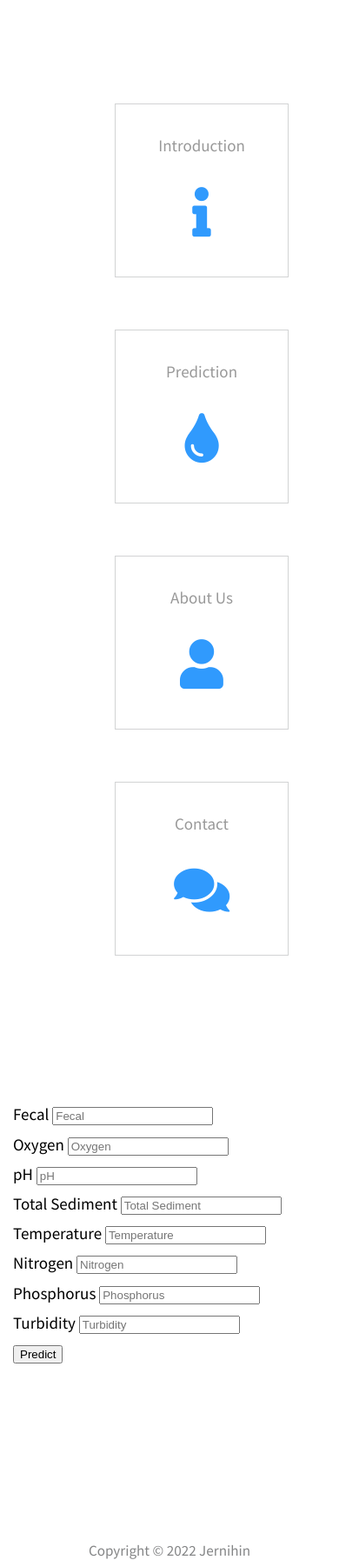
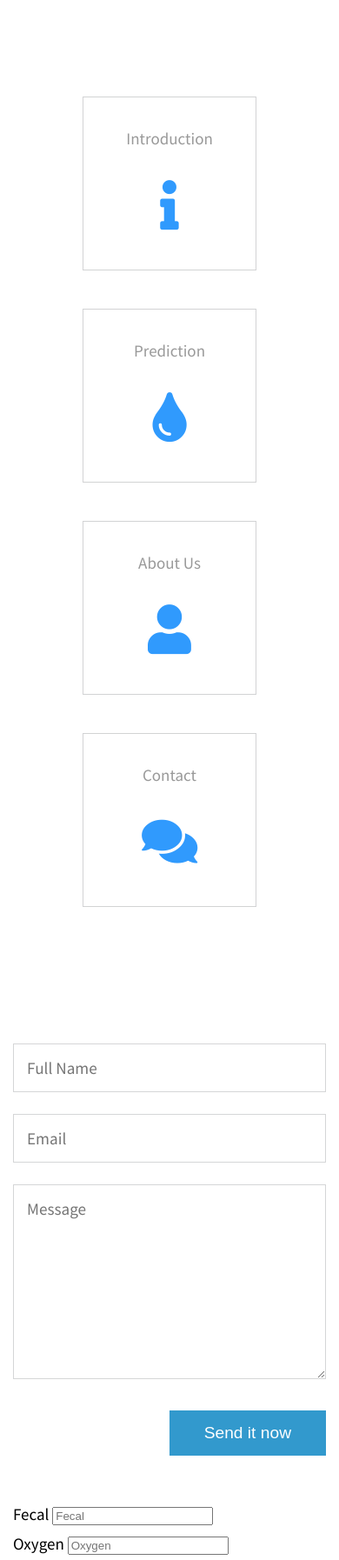
Before and after one commit to aNdr3W03/Jernihin, a Flask app: page / in a window 390 px wide. Shown: the part 574-2368 px from the top of the page at 87% size. Run offline with Flask 2, Linux system fonts and the light colour scheme; parts of the project's set-up code (start-up, migrations or seed data) failed here and were passed over.

Commit message:
update nav styling

```diff
--- a/static/css/jernihin.css
+++ b/static/css/jernihin.css
@@ -108,9 +108,7 @@ a {
 
 .tm-nav-item {
     list-style: none;
-    margin: 10px;
-    padding: 20px;
-    padding-left: 49px;
+    margin: 22px 53px;
 }
 
 .tm-nav-link {
@@ -455,6 +453,7 @@ figure.effect-chico:hover p {
 #contact {
     padding-bottom: 65px;
 }
+
 .tm-contact-col {
     flex: 0 0 50%;
     padding-left: 40px;
@@ -482,6 +481,10 @@ figure.effect-chico:hover p {
 
 .form-group {
     margin-bottom: 25px;
+}
+
+textarea {
+    resize: vertical;
 }
 
 select:not([multiple]) {
@@ -539,25 +542,25 @@ address {
 
 @media (max-width: 1264px) {
     .tm-main-nav ul {
-        max-width: 976px;
+        max-width: 918px;
     }
 }
 
 @media (max-width: 1020px) {
     .tm-main-nav ul {
-        max-width: 732px;
+        max-width: 612px;
     }
 }
 
 @media (max-width: 776px) {
     .tm-main-nav ul {
-        max-width: 488px;
+        max-width: 306px;
     }
 }
 
 @media (max-width: 532px) {
     .tm-main-nav ul {
-        max-width: 244px;
+        max-width: 306px;
     }
 }
 
--- a/templates/index.html
+++ b/templates/index.html
@@ -65,7 +65,6 @@
         <!-- Intro -->
         <div id="intro" class="popup mfp-with-anim mfp-hide tm-bg-gray">
             <a href="#" class="tm-close-popup">
-                return home
                 <i class="fas fa-times"></i>
             </a>
             <div class="tm-row tm-intro-row">
@@ -102,7 +101,6 @@
         <!-- Predict -->
         <div id="about" class="popup mfp-with-anim mfp-hide tm-bg-gray">
             <a href="#" class="tm-close-popup">
-                return home
                 <i class="fas fa-times"></i>
             </a>
             <h2 class="tm-color-primary tm-about-col tm-mb-40 tm-page-title">prediction page</h2>
@@ -141,7 +139,6 @@
         <!-- About Us -->
         <div id="gallery" class="popup mfp-with-anim mfp-hide tm-bg-gray">
             <a href="#" class="tm-close-popup">
-                return home
                 <i class="fas fa-times"></i>
             </a>
             <div class="tm-row tm-gallery-row">
@@ -150,25 +147,25 @@
                         <figure class="effect-chico tm-gallery-item portrait">
                             <img src="/static/img/portrait-01.jpg" alt="Image"/>
                             <figcaption>
-                                <p>..nama..</p>
+                                <p>Gilang</p>
                             </figcaption>
                         </figure>
                         <figure class="effect-chico tm-gallery-item nature">
                             <img src="/static/img/nature-01.jpg" alt="Image"/>
                             <figcaption>
-                                <p>..nama..</p>
+                                <p>Ades</p>
                             </figcaption>
                         </figure>
                         <figure class="effect-chico tm-gallery-item animal">
                             <img src="/static/img/animal-01.jpg" alt="Image"/>
                             <figcaption>
-                                <p>..nama..</p>
+                                <p>Andrew</p>
                             </figcaption>
                         </figure>
                         <figure class="effect-chico tm-gallery-item building">
                             <img src="/static/img/building-01.jpg" alt="Image"/>
                             <figcaption>
-                                <p>..nama..</p>
+                                <p>Cheliza</p>
                             </figcaption>
                         </figure>
                     </div>
@@ -229,7 +226,6 @@
         <!-- Contact -->
         <div id="contact" class="popup mfp-with-anim mfp-hide tm-bg-gray">
             <a href="#" class="tm-close-popup">
-                return home
                 <i class="fas fa-times"></i>
             </a>
             <h2 class="tm-contact-col tm-color-primary tm-page-title tm-mb-40">Contact Us</h2>
@@ -284,8 +280,8 @@
                         </li>
                         <li>
                             <a href="https://jernihin.up.railway.app">
-                                <i class="fas fa-link tm-contact-link-icon"></i>
-                                URL: jernihin.up.railway.app
+                                <i class="fa fa-globe tm-contact-link-icon"></i>
+                                Web: jernihin.up.railway.app
                             </a>
                         </li>
                     </ul>
@@ -295,6 +291,20 @@
     </div>
 
     <div class="tm-container">
+        <form id="contact-form" action="" method="POST" class="tm-contact-form">
+            <div class="form-group">
+                <input type="text" name="name" class="form-control rounded-0" placeholder="Full Name" required/>
+            </div>
+            <div class="form-group">
+                <input type="email" name="email" class="form-control rounded-0" placeholder="Email" required/>
+            </div>
+            <div class="form-group">
+                <textarea rows="8" name="message" class="form-control rounded-0" placeholder="Message" required></textarea>
+            </div>
+            <div class="form-group tm-text-right">
+                <button type="submit" class="tm-btn tm-btn-primary">Send it now</button>
+            </div>
+        </form>
         <form action="/predict" method="POST">
             <label for="fecal">Fecal</label>
             <input type="text" name="fecal" placeholder="Fecal" required>
```
